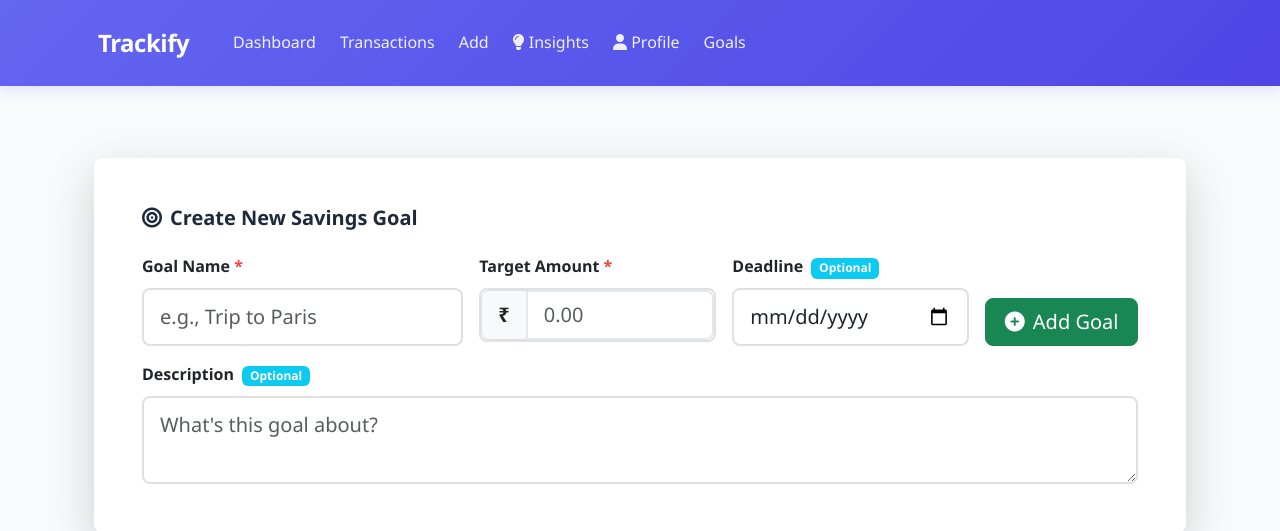
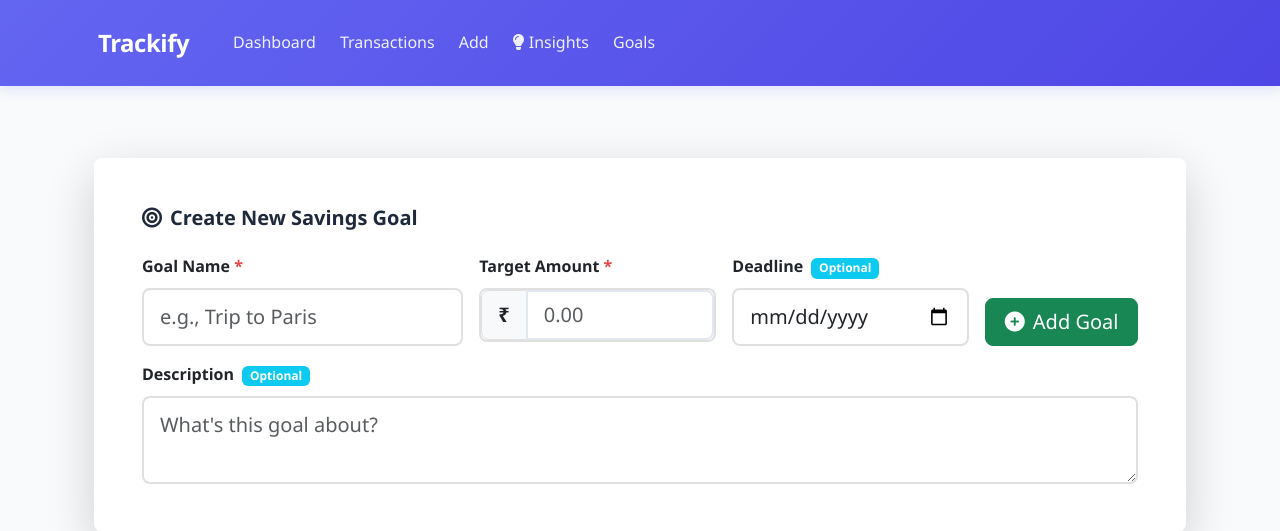
Before and after one commit to namratha31/trackify, a Python web app: template templates/goals.html in a window 1280 px wide. Shown: the top 531 px of the page. Run offline with Jinja, Linux system fonts and the light colour scheme; the template is opened without the code that fills it: most values are stand-ins (such as "Sample title", 1, 10 or a date in 2020).

Commit message:
added to html

```diff
--- a/templates/base.html
+++ b/templates/base.html
@@ -21,21 +21,25 @@
             <li class="nav-item"><a class="nav-link" href="/insights">
               <i class="fas fa-lightbulb"></i> Insights
             </a></li>
-            <li class="nav-item"><a class="nav-link" href="/profile">
-              <i class="fas fa-user"></i> Profile
-            </a></li>
-              <li class="nav-item"><a class="nav-link" href="/goals">Goals</a></li>
+            <li class="nav-item"><a class="nav-link" href="/goals">Goals</a></li>
           </ul>
           <div class="d-flex align-items-center ms-auto">
             {% if g.user %}
-            <span class="text-white me-3">
-              {% if g.user.profile_pic %}
-                <img src="/static/uploads/{{ g.user.profile_pic }}" alt="Profile" style="width: 32px; height: 32px; border-radius: 50%; object-fit: cover;">
-              {% else %}
-                <i class="fas fa-user-circle fa-2x"></i>
-              {% endif %}
-              {{ g.user.name }}
-            </span>
+            <div class="dropdown me-2">
+              <a class="nav-link dropdown-toggle d-flex align-items-center" href="#" id="profileDropdown" role="button" data-bs-toggle="dropdown" aria-expanded="false" style="cursor: pointer; color: white;">
+                {% if g.user.profile_pic %}
+                  <img src="/static/uploads/{{ g.user.profile_pic }}" alt="Profile" style="width: 32px; height: 32px; border-radius: 50%; object-fit: cover; margin-right: 8px;">
+                {% else %}
+                  <i class="fas fa-user-circle fa-2x me-2"></i>
+                {% endif %}
+                <span>{{ g.user.name or g.user.username }}</span>
+              </a>
+              <ul class="dropdown-menu dropdown-menu-end" aria-labelledby="profileDropdown">
+                <li><a class="dropdown-item" href="/profile"><i class="fas fa-cog me-2"></i>Settings</a></li>
+                <li><hr class="dropdown-divider"></li>
+                <li><a class="dropdown-item text-muted"><small>{{ g.user.email }}</small></a></li>
+              </ul>
+            </div>
             <a href="{{ url_for('logout') }}" class="btn btn-light btn-sm">Logout</a>
             {% endif %}
           </div>
```
